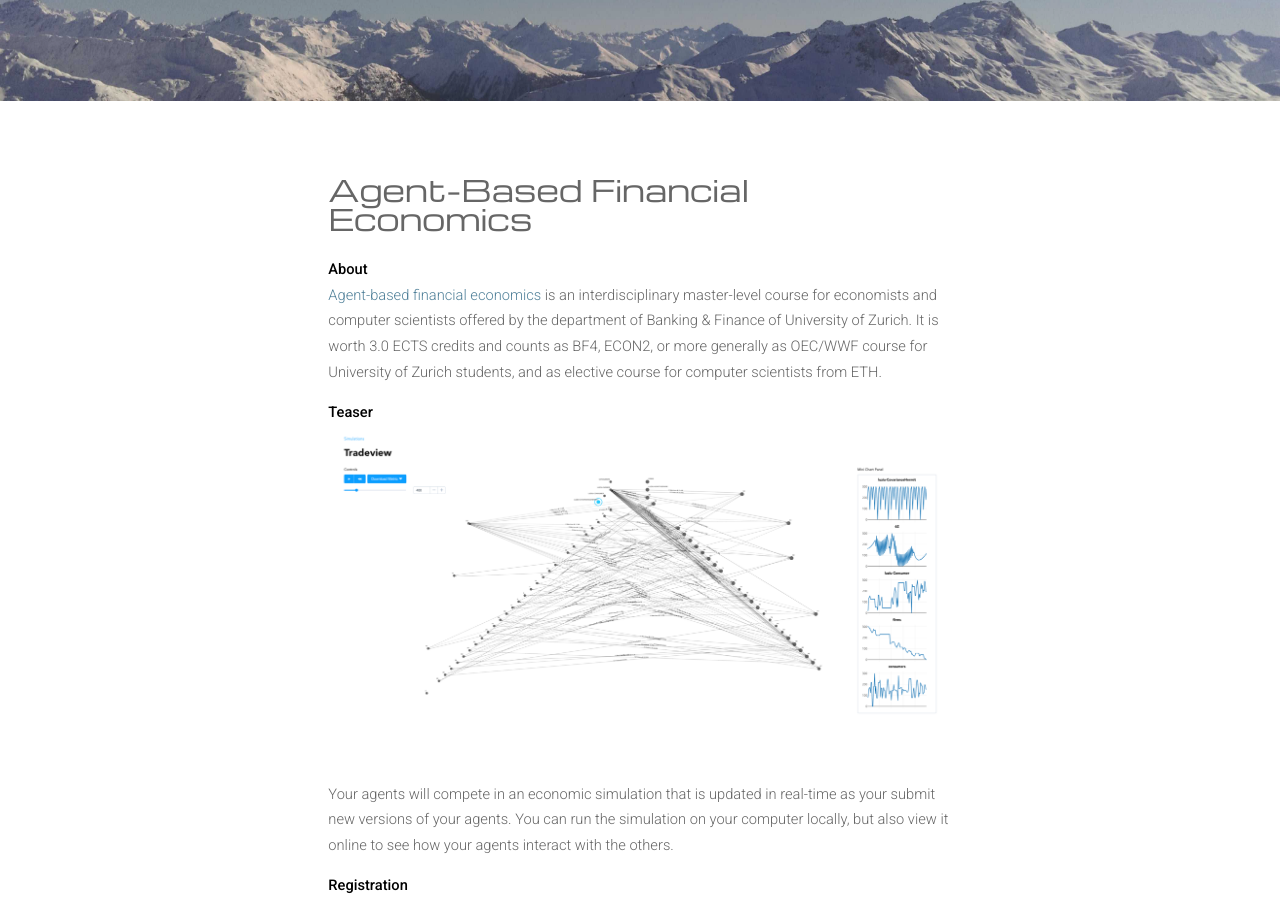
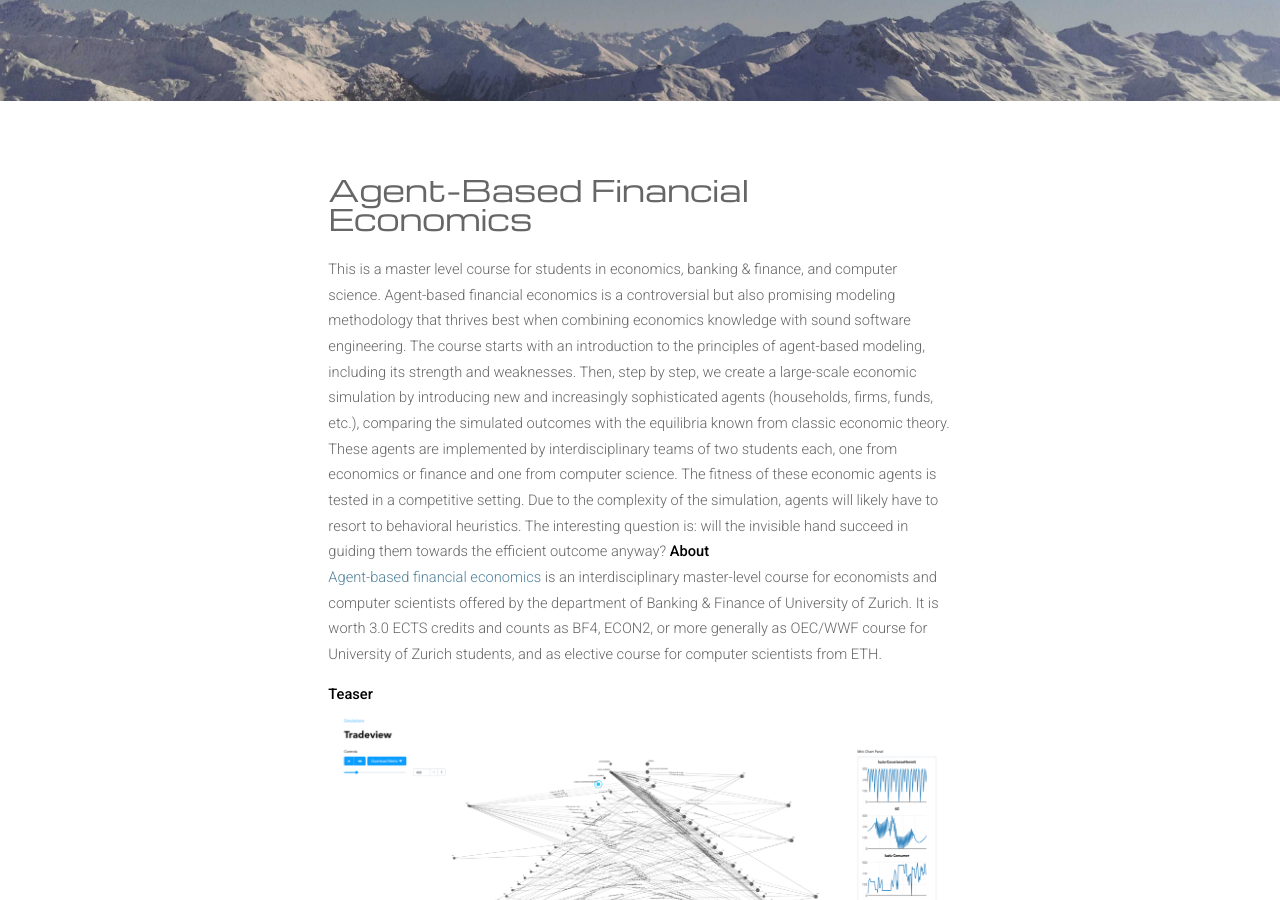
Before and after one commit to meisserecon/www, a Jekyll site: the page built from course.md, in a window 1280 px wide and 900 px high, scrolled down 380 px. Built offline with Jekyll 4.4.1, drawn with Linux system fonts in a browser that asks for light colours; nearby versions of some CDN libraries.

Commit message:
Update course.md

```diff
--- a/course.md
+++ b/course.md
@@ -3,6 +3,8 @@
 title: Agent-Based Financial Economics
 permalink: /course/
 ---
+
+This is a master level course for students in economics, banking & finance, and computer science. Agent-based financial economics is a controversial but also promising modeling methodology that thrives best when combining economics knowledge with sound software engineering. The course starts with an introduction to the principles of agent-based modeling, including its strength and weaknesses. Then, step by step, we create a large-scale economic simulation by introducing new and increasingly sophisticated agents (households, firms, funds, etc.), comparing the simulated outcomes with the equilibria known from classic economic theory. These agents are implemented by interdisciplinary teams of two students each, one from economics or finance and one from computer science. The fitness of these economic agents is tested in a competitive setting. Due to the complexity of the simulation, agents will likely have to resort to behavioral heuristics. The interesting question is: will the invisible hand succeed in guiding them towards the efficient outcome anyway?
 
 <b>About</b>
 
```
